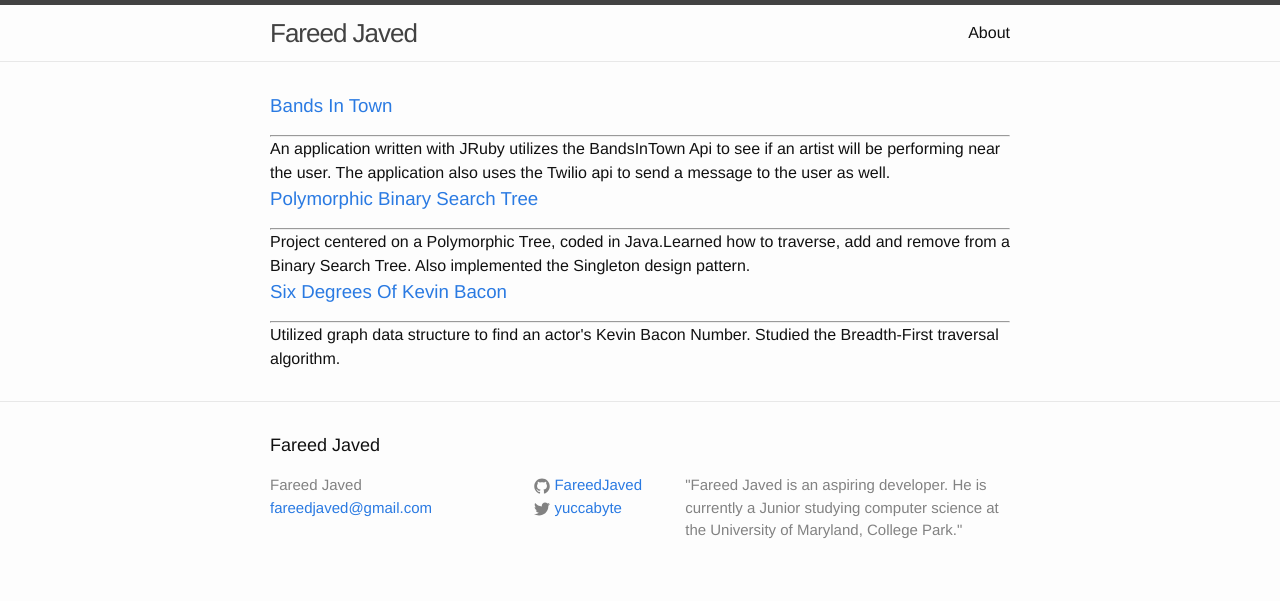
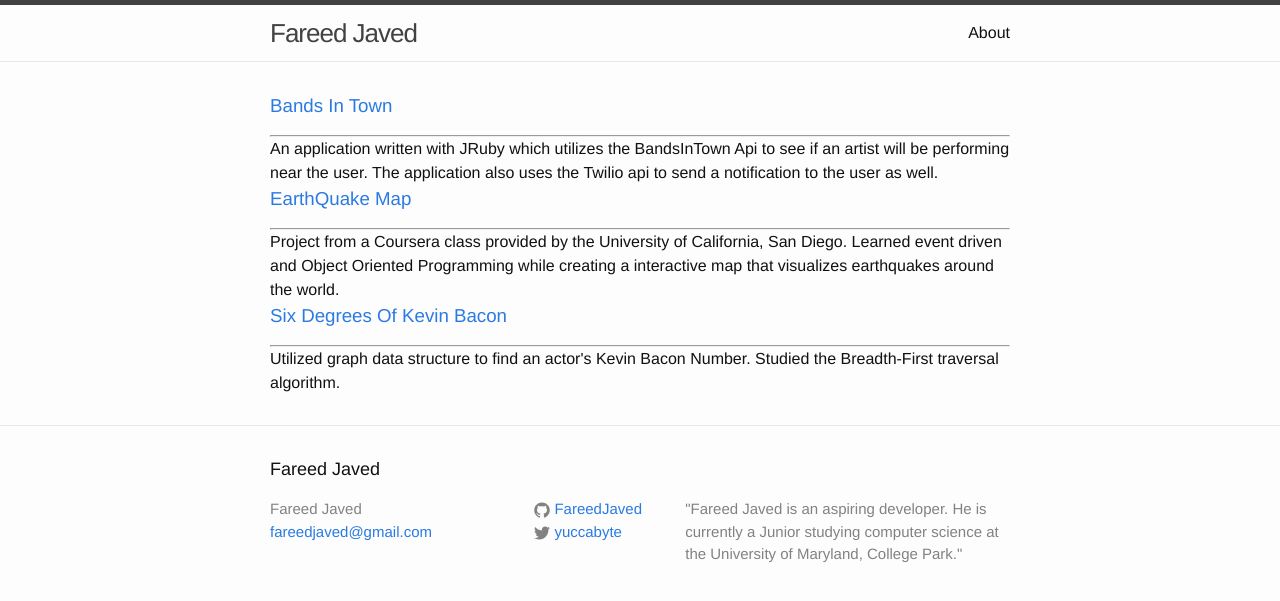
Before and after one commit to FareedJaved/FareedJaved.github.io, a Jekyll site: the page built from index.html, in a window 1280 px wide. Shown: the top 601 px of the page. Built offline with Jekyll 4.4.1, drawn with Linux system fonts in a browser that asks for light colours.

Commit message:
Adding EarthQuake Project and description

```diff
--- a/_includes/projects.html
+++ b/_includes/projects.html
@@ -6,17 +6,19 @@
 			</a>
 		</h3>
         <hr />
-        <span>An application written with JRuby utilizes the BandsInTown Api to see if an artist will be performing near the user. The application also uses the Twilio api to send a message to the user as well.
+        <span>An application written with JRuby which utilizes the BandsInTown Api to see if an artist will be performing near the user. The application also uses the Twilio api to send a notification to the user as well.
         </span>
 	</div>
 	<div class="col-md-4 project-item">
 	   	<h3>
-	    	<a href="https://bitbucket.org/fareedjaved/cmsc132/src/15545f88329d9562114074277d7c59be4cb90367/PolymorphicBST/src/?at=master">
-	    	Polymorphic Binary Search Tree
+	    	<a href="https://github.com/FareedJaved/EarthQuake-Map">
+	    	EarthQuake Map
 	    	</a>
 	    </h3>
 		<hr />
-			<span>Project centered on a Polymorphic Tree, coded in Java.Learned how to traverse, add and remove from a Binary Search Tree. Also implemented the Singleton design pattern.</span>
+			<span>Project from a Coursera class provided by the University of California, San Diego.
+			Learned event driven and Object Oriented Programming while creating a interactive map that visualizes earthquakes around the world.
+			</span>
 	</div>
 	<div class="col-md-4 project-item">
 		<h3>
```
